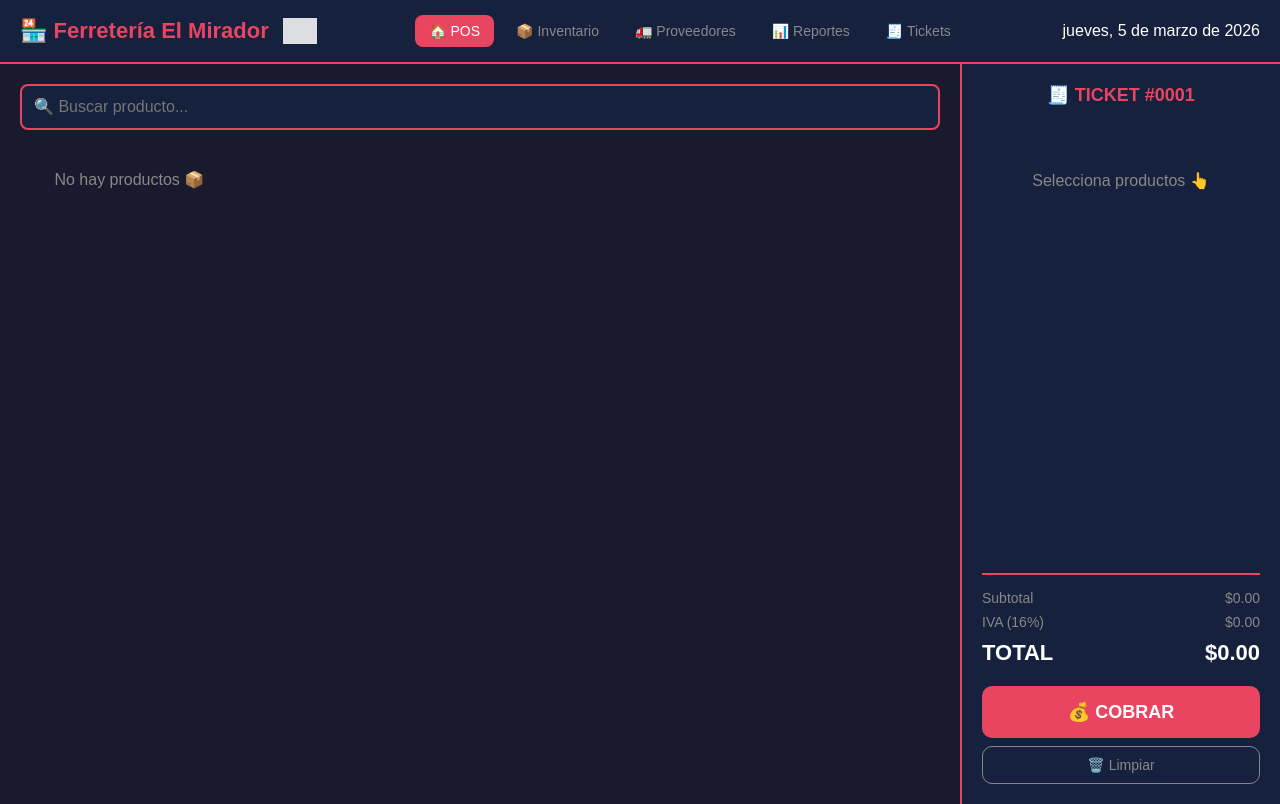
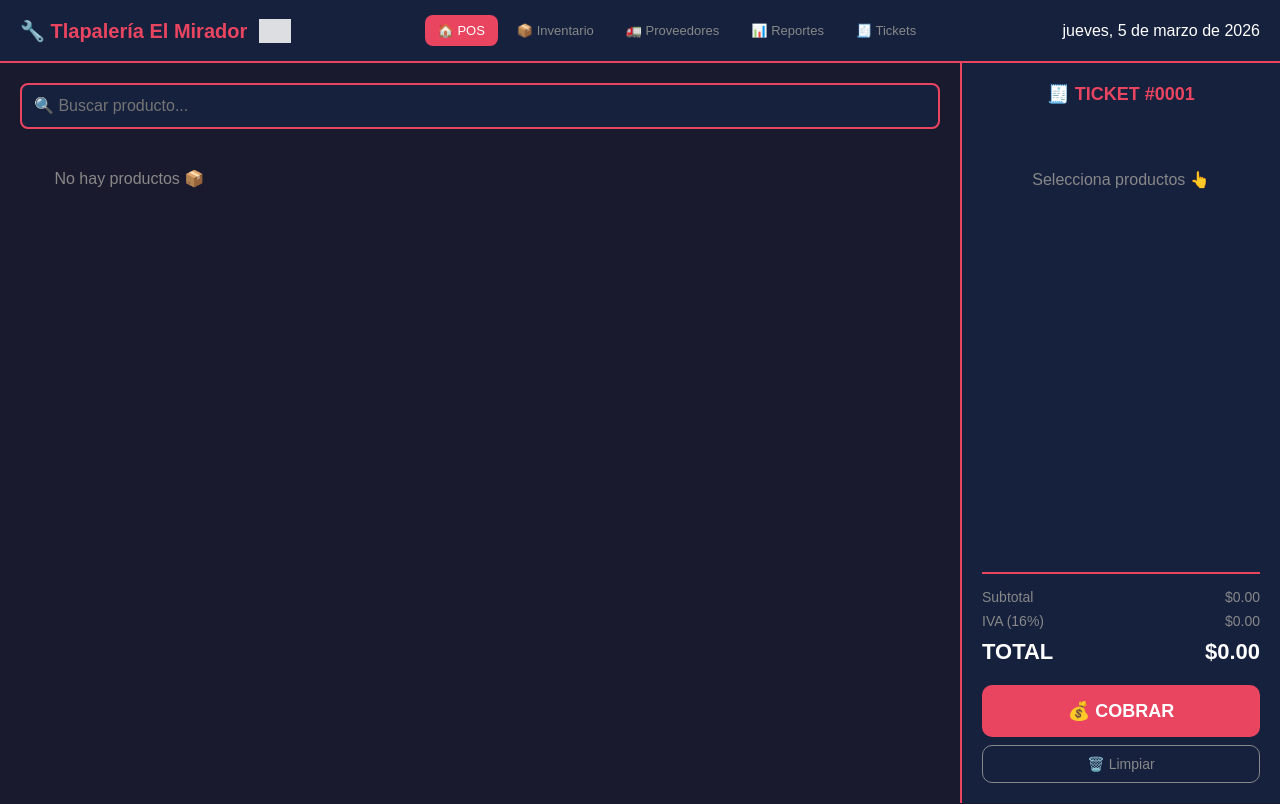
Before and after one commit to c28309208/ferreteria, a Flask app: page / in a window 1280 px wide. Run offline with Flask 3, Linux system fonts and the light colour scheme; data that the repository does not hold is empty; grey boxes are pictures that could not be loaded.

Commit message:
Update index.html

```diff
--- a/templates/index.html
+++ b/templates/index.html
@@ -3,14 +3,14 @@
 <head>
     <meta charset="UTF-8">
     <meta name="viewport" content="width=device-width, initial-scale=1.0">
-    <title>Ferretería - POS</title>
+    <title>Tlapalería El Mirador - POS</title>
     <style>
         * { margin: 0; padding: 0; box-sizing: border-box; }
         body { font-family: Arial, sans-serif; background: #1a1a2e; color: white; }
         .header { background: #16213e; padding: 15px 20px; display: flex; align-items: center; justify-content: space-between; border-bottom: 2px solid #e94560; }
-        .header h1 { color: #e94560; font-size: 22px; }
-        .nav { display: flex; gap: 8px; }
-        .nav a { color: #888; text-decoration: none; padding: 8px 14px; border-radius: 8px; font-size: 14px; transition: all 0.2s; }
+        .header h1 { color: #e94560; font-size: 20px; }
+        .nav { display: flex; gap: 6px; }
+        .nav a { color: #888; text-decoration: none; padding: 8px 13px; border-radius: 8px; font-size: 13px; transition: all 0.2s; }
         .nav a:hover { background: #1a1a2e; color: white; }
         .nav a.active { background: #e94560; color: white; }
         .container { display: flex; height: calc(100vh - 60px); }
@@ -20,9 +20,6 @@
         .grid-productos { display: grid; grid-template-columns: repeat(auto-fill, minmax(180px, 1fr)); gap: 15px; }
         .producto-card { background: #16213e; border-radius: 10px; padding: 15px; cursor: pointer; border: 2px solid transparent; transition: all 0.2s; }
         .producto-card:hover { border-color: #e94560; transform: scale(1.02); }
-        .producto-card.sin-stock { opacity: 0.4; cursor: not-allowed; filter: grayscale(1); }
-        .producto-card.sin-stock:hover { border-color: transparent; transform: none; }
-        .sin-stock-label { color: #ff4444; font-size: 12px; font-weight: bold; margin-top: 5px; }
         .producto-card h3 { font-size: 14px; margin-bottom: 8px; }
         .producto-card .precio { color: #e94560; font-size: 20px; font-weight: bold; }
         .producto-card .stock { font-size: 12px; color: #888; margin-top: 5px; }
@@ -69,12 +66,10 @@
 <body>
 
 <div class="header">
-    <div style="display:flex; align-items:center; gap:14px">
-        <h1>🏪 Ferretería El Mirador</h1>
-        <img src="https://1000logos.net/wp-content/uploads/2021/05/Truper-logo.png"
-             alt="Truper"
-             style="height:26px; opacity:0.85; filter:brightness(0) invert(1);"
-             onerror="this.style.display='none'">
+    <div style="display:flex;align-items:center;gap:12px">
+        <h1>🔧 Tlapalería El Mirador</h1>
+        <img src="https://1000logos.net/wp-content/uploads/2021/05/Truper-logo.png" alt="Truper"
+             style="height:24px;opacity:0.85;filter:brightness(0) invert(1);" onerror="this.style.display='none'">
     </div>
     <nav class="nav">
         <a href="/" class="active">🏠 POS</a>
@@ -129,7 +124,7 @@
 <!-- Ticket impreso -->
 <div class="ticket-impreso" id="ticket-impreso">
     <div class="ticket-papel">
-        <h2>🏪 FERRETERÍA EL MIRADOR</h2>
+        <h2>🔧 TLAPALERÍA EL MIRADOR</h2>
         <p>Tel: 55-1234-5678</p>
         <p id="t-fecha"></p>
         <hr>
@@ -153,6 +148,7 @@
 <script>
     let carrito = [];
     let metodo = 'efectivo';
+    let numTicket = 1;
 
     const fecha = new Date();
     document.getElementById('fecha').textContent = fecha.toLocaleDateString('es-MX',
@@ -178,20 +174,14 @@
         grid.innerHTML = '';
         productos.forEach(p => {
             const stockClass = p.stock <= p.minimo ? 'stock-bajo' : '';
-            const sinStock = p.stock <= 0;
-            const card = document.createElement('div');
-            card.className = `producto-card${sinStock ? ' sin-stock' : ''}`;
-            card.innerHTML = `
-                <h3>${p.nombre}</h3>
-                <div class="precio">$${p.precio}</div>
-                <div class="stock ${stockClass}">
-                    ${sinStock ? '🚫' : p.stock <= p.minimo ? '⚠️' : '📦'} Stock: ${p.stock}
-                </div>
-                ${sinStock ? '<div class="sin-stock-label">AGOTADO</div>' : ''}`;
-            if (!sinStock) {
-                card.addEventListener('click', () => agregarAlCarrito(p.id, p.nombre, p.precio));
-            }
-            grid.appendChild(card);
+            grid.innerHTML += `
+                <div class="producto-card" onclick="agregarAlCarrito(${p.id}, '${p.nombre}', ${p.precio})">
+                    <h3>${p.nombre}</h3>
+                    <div class="precio">$${p.precio}</div>
+                    <div class="stock ${stockClass}">
+                        ${p.stock <= p.minimo ? '⚠️' : '📦'} Stock: ${p.stock}
+                    </div>
+                </div>`;
         });
     }
 
@@ -322,7 +312,7 @@
     }
 
     function mostrarTicket(ticket, pago, cambio) {
-        const ahora = new Date().toLocaleString('es-MX');
+        const ahora = new Date().toLocaleString('es-MX', { timeZone: 'America/Mexico_City' });
         document.getElementById('t-fecha').textContent = ahora;
         document.getElementById('t-total').textContent = `$${ticket.total.toFixed(2)}`;
         document.getElementById('t-pago').textContent = `$${pago.toFixed(2)}`;
@@ -338,10 +328,8 @@
         });
         document.getElementById('t-items').innerHTML = html;
         document.getElementById('ticket-impreso').classList.add('activo');
-        // Usar el número real del servidor, y el siguiente será +1
-        const ticketActual = ticket.id;
-        const siguienteTicket = ticketActual + 1;
-        document.getElementById('num-ticket').textContent = String(siguienteTicket).padStart(4, '0');
+        numTicket++;
+        document.getElementById('num-ticket').textContent = String(numTicket).padStart(4, '0');
     }
 
     function nuevaVenta() {
```
